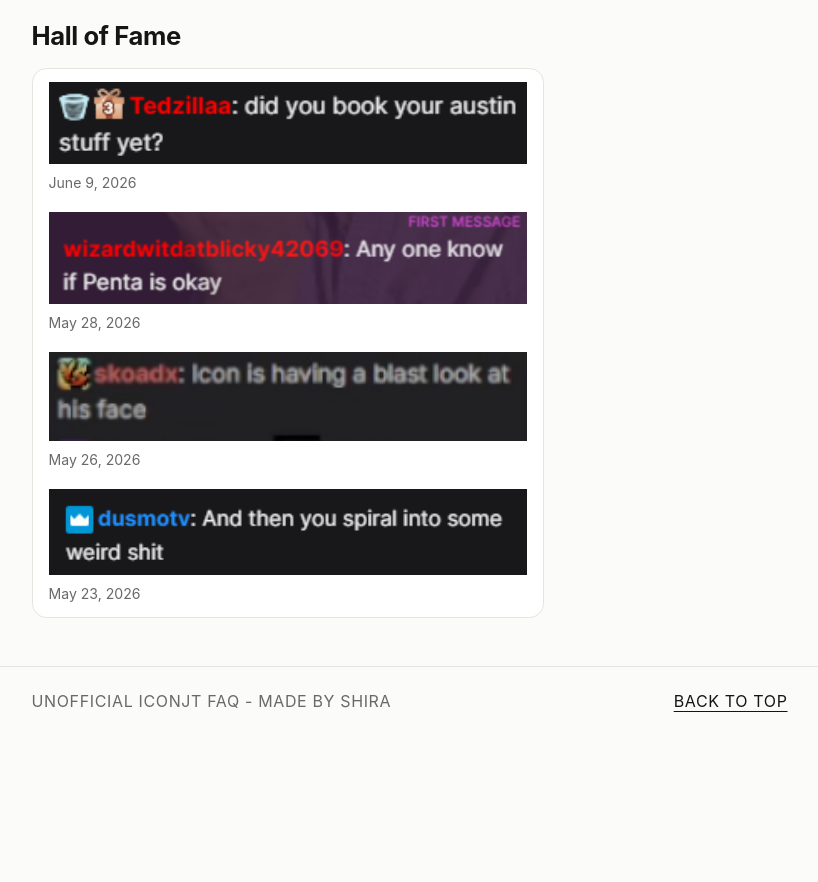
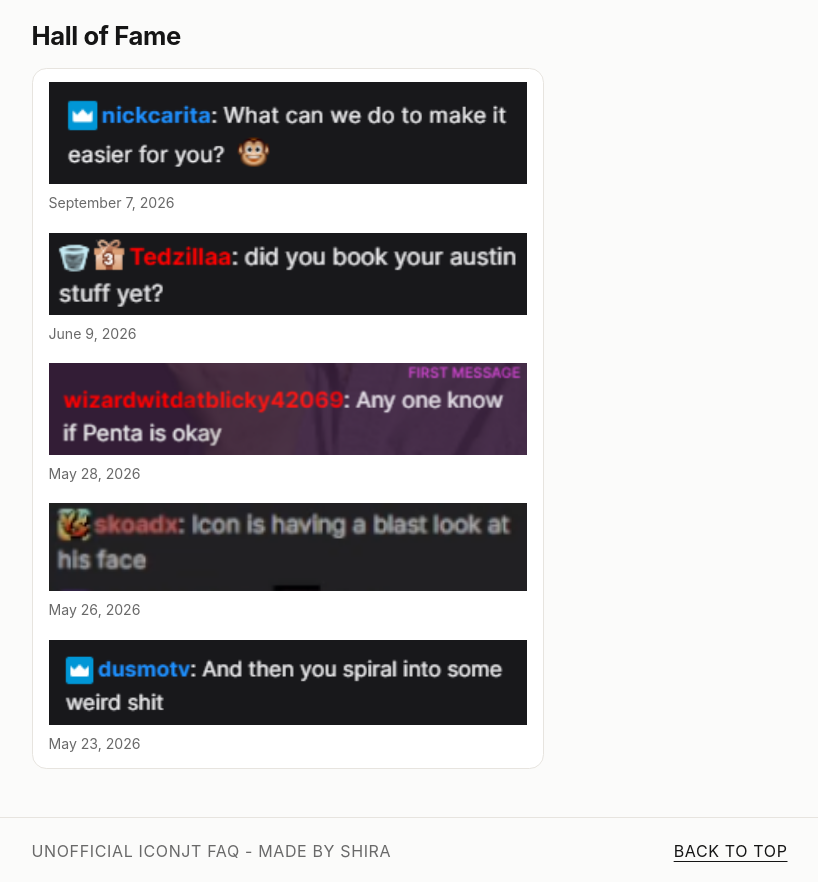
Before and after one commit to bgigurtsis/faq-site, a website: page index.html in a window 1280 px wide. Shown: the part 1826-2708 px from the top of the page, without its empty margins (223-1041 px from the left). Before the commit the page ends 2579 px from the top, so only its background shows below. Drawn offline with Linux system fonts and the light colour scheme; no server answers.

Commit message:
Add nickcarita to concerned chatter Hall of Fame

```diff
--- a/index.html
+++ b/index.html
@@ -156,6 +156,10 @@
                  copy this <figure> block, update the src/alt, and put the
                  date the chatter was spotted in the figcaption. Newest first. -->
             <figure class="concerned-card">
+              <img src="public/concerned/nickcarita-easier.png" alt="nickcarita saying: What can we do to make it easier for you?" loading="lazy">
+              <figcaption>September 7, 2026</figcaption>
+            </figure>
+            <figure class="concerned-card">
               <img src="public/concerned/tedzillaa-austin.png" alt="Tedzillaa saying: did you book your austin stuff yet?" loading="lazy">
               <figcaption>June 9, 2026</figcaption>
             </figure>
```
Also changed, not shown: public/concerned/nickcarita-easier.png (added).
